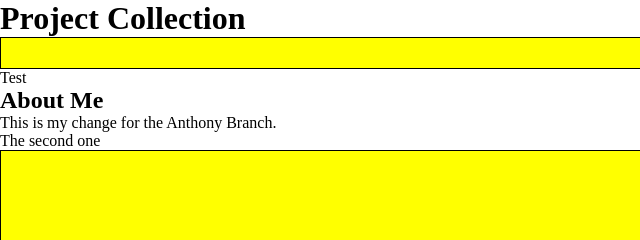
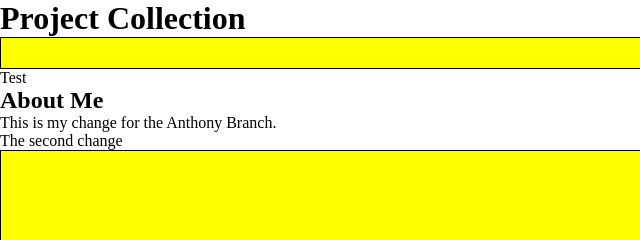
Before and after one commit to amaddatu/portfolio, a plain HTML site: page index2.html in a window 1280 px wide. Shown: the top 240 px of the page, 0-640 px from the left. Drawn offline with Linux system fonts and the light colour scheme.

Commit message:
Adding another change

```diff
--- a/index2.html
+++ b/index2.html
@@ -26,7 +26,7 @@
       <h2>About Me</h2>
       <aside>
         <p>This is my change for the Anthony Branch.</p>
-        <p>The second one</p>
+        <p>The second change</p>
       </aside>
     </section>
     <section id="projects">
```
